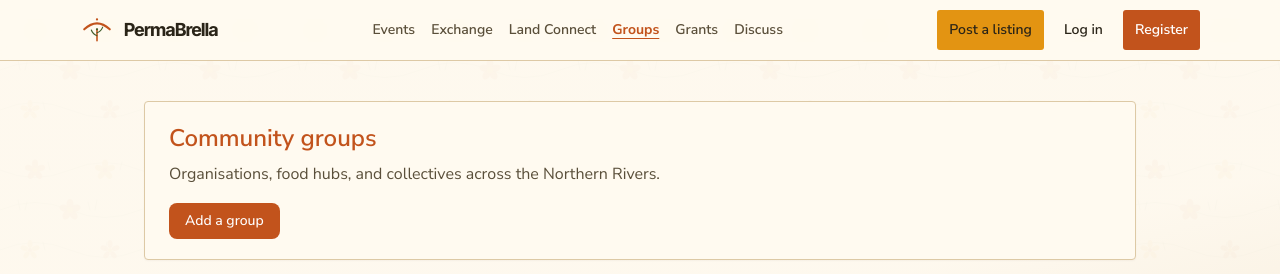
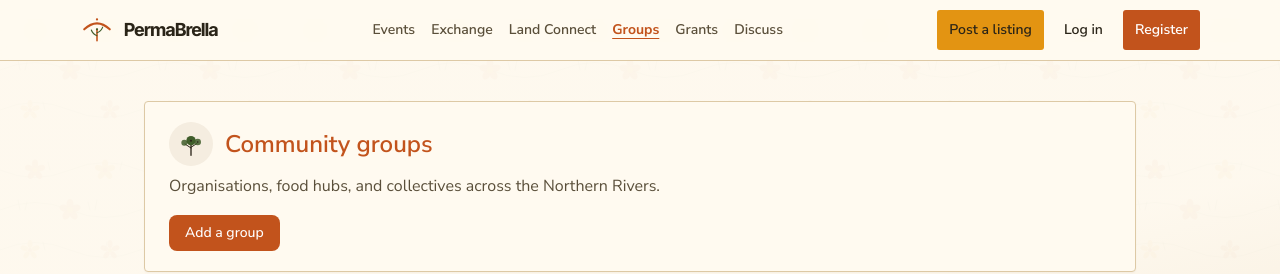
Before and after one commit to rocketman-sys/permabrella, a Next.js app: page /directory in a window 1280 px wide. Shown: the top 274 px of the page. Built offline with nearby package versions, Linux system fonts and the light colour scheme; no server answers; the database is empty.

Commit message:
Add matching community icons to section headings

```diff
--- a/src/app/community/page.tsx
+++ b/src/app/community/page.tsx
@@ -10,6 +10,7 @@ export default async function CommunityPage() {
     <div className="mx-auto max-w-5xl px-4 py-10">
       <PageHeroBar
         title="Community Q&A"
+        iconSrc="/brand/icon-qa.svg"
         subtitle="Practical questions by topic — soil, water, land, preservation, and more."
         actions={
           <Link
--- a/src/app/directory/page.tsx
+++ b/src/app/directory/page.tsx
@@ -26,6 +26,7 @@ export default async function DirectoryPage({
     <div className="mx-auto max-w-5xl px-4 py-10">
       <PageHeroBar
         title="Community groups"
+        iconSrc="/brand/icon-groups.svg"
         subtitle="Organisations, food hubs, and collectives across the Northern Rivers."
         actions={
           <Link
--- a/src/app/events/page.tsx
+++ b/src/app/events/page.tsx
@@ -24,6 +24,7 @@ export default async function EventsPage({
     <div className="mx-auto max-w-5xl px-4 py-10">
       <PageHeroBar
         title="Events & workshops"
+        iconSrc="/brand/icon-events.svg"
         subtitle="Workshops, skill shares and working bees across the Northern Rivers. Check each listing for its date and how to join."
         actions={
           <Link
--- a/src/app/grants/page.tsx
+++ b/src/app/grants/page.tsx
@@ -31,6 +31,7 @@ export default async function GrantsPage({
     <div className="mx-auto max-w-5xl px-4 py-10">
       <PageHeroBar
         title="Community grants & offerings"
+        iconSrc="/brand/icon-grants.svg"
         subtitle="A starting point for funding rounds, in-kind support, and programs that strengthen permaculture, food security, and resilience across the Northern Rivers."
         actions={
           <div className="flex w-full flex-col gap-2 sm:w-auto sm:flex-row sm:items-center sm:justify-end">
--- a/src/app/land-connect/page.tsx
+++ b/src/app/land-connect/page.tsx
@@ -29,6 +29,7 @@ export default async function LandConnectPage({
     <div className="mx-auto max-w-5xl px-4 py-10">
       <PageHeroBar
         title="Land connect"
+        iconSrc="/brand/icon-land.svg"
         subtitle="Match landholders with growers and land stewards seeking cultivation opportunities."
         actions={
           <Link
--- a/src/app/offerings/page.tsx
+++ b/src/app/offerings/page.tsx
@@ -29,6 +29,7 @@ export default async function OfferingsPage({
     <div className="mx-auto max-w-5xl px-4 py-10">
       <PageHeroBar
         title="Offerings, Wants & Exchange"
+        iconSrc="/brand/icon-offerings.svg"
         subtitle="Classifieds for surplus, tools, seeds, swaps, and requests."
         actions={
           <Link
--- a/src/components/layout/PageHeroBar.tsx
+++ b/src/components/layout/PageHeroBar.tsx
@@ -1,11 +1,14 @@
+import Image from "next/image";
 import type { ReactNode } from "react";
 
 export function PageHeroBar({
   title,
+  iconSrc,
   subtitle,
   actions,
 }: {
   title: string;
+  iconSrc?: string;
   subtitle: ReactNode;
   actions?: ReactNode;
 }) {
@@ -13,7 +16,24 @@ export function PageHeroBar({
     <section className="mb-8 rounded-[var(--pb-r-md)] border border-[var(--pb-line)] bg-[var(--pb-surface)] px-5 py-5 shadow-[var(--pb-shadow-card)] sm:px-6">
       <div className="flex items-start justify-between gap-6">
         <div className="min-w-0 flex-1">
-          <h1 className="text-2xl font-semibold text-[var(--perm-primary)]">{title}</h1>
+          <div className="flex items-center gap-3">
+            {iconSrc ? (
+              <span
+                className="flex h-11 w-11 shrink-0 items-center justify-center rounded-full bg-[var(--pb-bg)]"
+                aria-hidden="true"
+              >
+                <Image
+                  src={iconSrc}
+                  alt=""
+                  width={32}
+                  height={32}
+                  unoptimized
+                  className="h-8 w-8"
+                />
+              </span>
+            ) : null}
+            <h1 className="min-w-0 text-2xl font-semibold text-[var(--perm-primary)]">{title}</h1>
+          </div>
           <p className="mt-2 max-w-3xl text-[var(--perm-text-secondary)]">{subtitle}</p>
           {actions ? <div className="mt-4 flex flex-wrap gap-2">{actions}</div> : null}
         </div>
```
